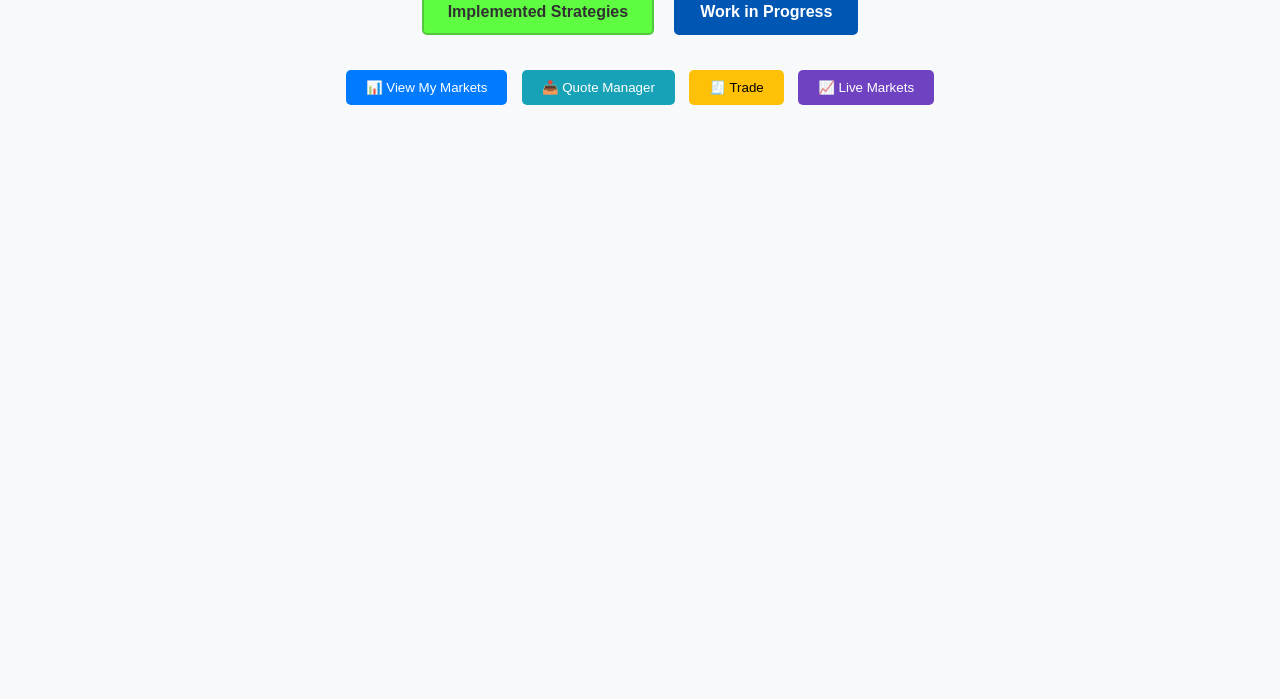
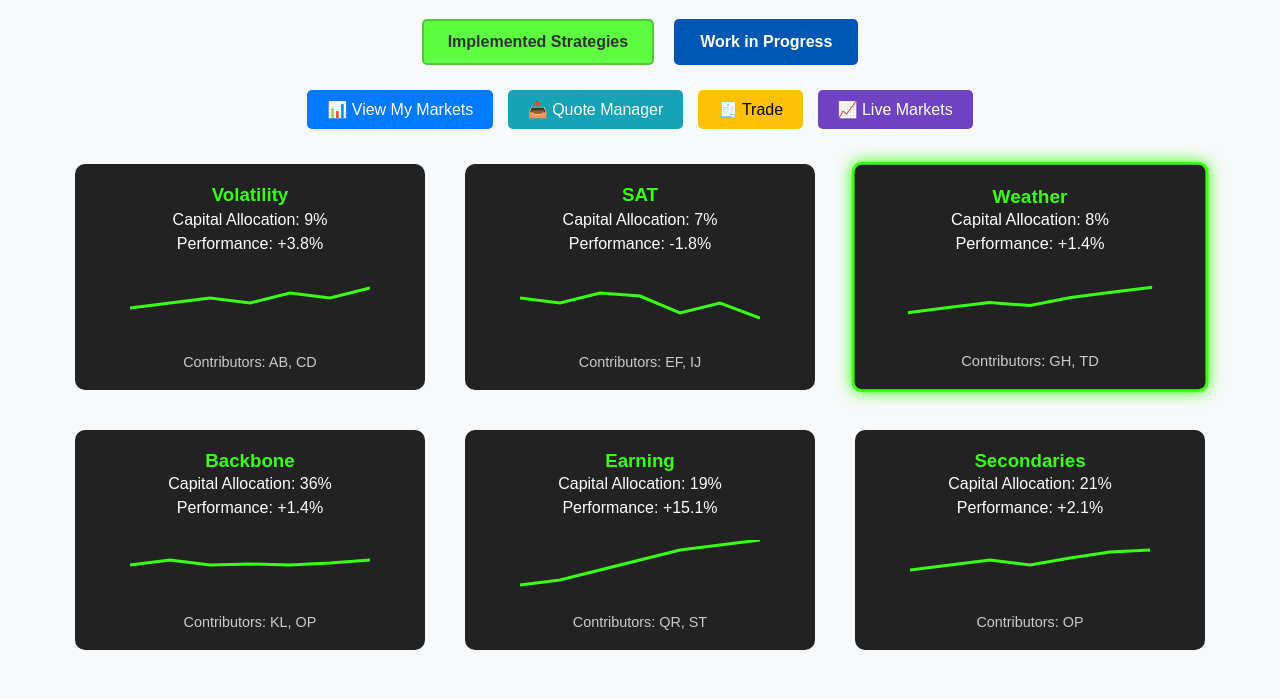
Before and after one commit to TTDEWR/Platform, a plain HTML site: page index.html in a window 1280 px wide. Shown: the part 101-800 px from the top of the page. Drawn offline with Linux system fonts and the light colour scheme.

Commit message:
Update index.html

```diff
--- a/index.html
+++ b/index.html
@@ -18,7 +18,6 @@
       z-index: 1000;
     }
 
-    /* Generic styles for strategy cards */
     .strategy-card {
       position: relative;
       background-color: #222;
@@ -39,8 +38,6 @@
       transform: translateY(-5px);
       box-shadow: 0 8px 20px rgba(0,0,0,0.4);
     }
-
-    /* Active strategy (Weather) styling */
     .strategy-card.active-strategy {
       border: 3px solid #39FF14;
       box-shadow: 0 0 15px #39FF14;
@@ -48,16 +45,13 @@
     }
     .strategy-card.active-strategy:hover {
       transform: translateY(-5px) scale(1.02);
-      box-shadow:
-        0 8px 20px rgba(0,0,0,0.4),
-        0 0 15px #39FF14;
+      box-shadow: 0 8px 20px rgba(0,0,0,0.4), 0 0 15px #39FF14;
     }
 
     .details p {
       margin: 0;
       line-height: 1.5;
     }
-
     .extra-info {
       opacity: 0;
       max-height: 0;
@@ -72,13 +66,24 @@
       opacity: 1 !important;
       max-height: 100px !important;
     }
+    .button-group, .nav-buttons {
+      text-align: center;
+      margin: 20px 0;
+    }
+    .nav-buttons a button {
+      margin: 5px;
+      padding: 10px 20px;
+      border: none;
+      border-radius: 5px;
+      font-size: 16px;
+      cursor: pointer;
+    }
   </style>
 </head>
 <body>
-  <!-- HEADER -->
   <header class="header">
     <div class="header-left" onclick="location.href='index.html';">
-      <img src="logo.png" alt="Logo" style="max-height: 40px; margin-right: 10px;">
+      <img src="logo.png" alt="Logo" style="max-height: 70px; margin-right: 10px;">
       <div class="company-name">Ribot Capital</div>
     </div>
     <div class="header-right">
@@ -86,7 +91,6 @@
     </div>
   </header>
 
-  <!-- USER MENU (SIDE MENU) -->
   <div id="userMenu" class="user-menu">
     <h3>User Info</h3>
     <div class="profile-info">
@@ -100,41 +104,57 @@
     </ul>
   </div>
 
-  <!-- MAIN CONTENT -->
   <main class="section active">
-    <!-- Two big buttons at the top -->
     <div class="button-group">
       <button class="big-button active" disabled>Implemented Strategies</button>
       <button class="big-button" onclick="location.href='wip.html';">Work in Progress</button>
     </div>
 
-    <!-- Add-on Buttons -->
-    <div style="text-align: center; margin-top: 30px;">
-      <a href="markets.html">
-        <button style="margin: 5px; padding: 10px 20px; background: #007bff; color: white; border: none; border-radius: 5px;">
-          📊 View My Markets
-        </button>
-      </a>
-      <a href="quote_manager.html">
-        <button style="margin: 5px; padding: 10px 20px; background: #17a2b8; color: white; border: none; border-radius: 5px;">
-          📥 Quote Manager
-        </button>
-      </a>
-      <a href="trade.html">
-        <button style="margin: 5px; padding: 10px 20px; background: #ffc107; color: black; border: none; border-radius: 5px;">
-          🧾 Trade
-        </button>
-      </a>
-      <a href="live_markets.html">
-        <button style="margin: 5px; padding: 10px 20px; background: #6f42c1; color: white; border: none; border-radius: 5px;">
-          📈 Live Markets
-        </button>
-      </a>
+    <!-- New Navigation Buttons -->
+    <div class="nav-buttons">
+      <a href="markets.html"><button style="background:#007bff;color:white;">📊 View My Markets</button></a>
+      <a href="quote_manager.html"><button style="background:#17a2b8;color:white;">📥 Quote Manager</button></a>
+      <a href="trade.html"><button style="background:#ffc107;color:black;">🧾 Trade</button></a>
+      <a href="live_markets.html"><button style="background:#6f42c1;color:white;">📈 Live Markets</button></a>
     </div>
 
-    <!-- CARD CONTAINER -->
     <div class="card-container" style="display: flex; flex-wrap: wrap; gap: 20px; justify-content: center;">
-      <!-- Strategy cards remain as is -->
+      <div class="strategy-card">
+        <h3>Volatility</h3>
+        <div class="details">Capital Allocation: 9%<br>Performance: +3.8%</div>
+        <div class="svg-chart"><svg width="240" height="50"><path d="M 0,30 L 40,25 L 80,20 L 120,25 L 160,15 L 200,20 L 240,10" fill="none" stroke="#39FF14" stroke-width="3"/></svg></div>
+        <div class="contributors-dashboard">Contributors: AB, CD</div>
+      </div>
+      <div class="strategy-card">
+        <h3>SAT</h3>
+        <div class="details">Capital Allocation: 7%<br>Performance: -1.8%</div>
+        <div class="svg-chart"><svg width="240" height="50"><path d="M 0,20 L 40,25 L 80,15 L 120,18 L 160,35 L 200,25 L 240,40" fill="none" stroke="#39FF14" stroke-width="3"/></svg></div>
+        <div class="contributors-dashboard">Contributors: EF, IJ</div>
+      </div>
+      <div class="strategy-card active-strategy" onclick="location.href='weather.html';">
+        <h3>Weather</h3>
+        <div class="details">Capital Allocation: 8%<br>Performance: +1.4%</div>
+        <div class="svg-chart"><svg width="240" height="50"><path d="M 0,35 L 40,30 L 80,25 L 120,28 L 160,20 L 200,15 L 240,10" fill="none" stroke="#39FF14" stroke-width="3"/></svg></div>
+        <div class="contributors-dashboard">Contributors: GH, TD</div>
+      </div>
+      <div class="strategy-card">
+        <h3>Backbone</h3>
+        <div class="details">Capital Allocation: 36%<br>Performance: +1.4%</div>
+        <div class="svg-chart"><svg width="240" height="50"><path d="M 0,25 L 40,20 L 80,25 L 120,24 L 160,25 L 200,23 L 240,20" fill="none" stroke="#39FF14" stroke-width="3"/></svg></div>
+        <div class="contributors-dashboard">Contributors: KL, OP</div>
+      </div>
+      <div class="strategy-card">
+        <h3>Earning</h3>
+        <div class="details">Capital Allocation: 19%<br>Performance: +15.1%</div>
+        <div class="svg-chart"><svg width="240" height="50"><path d="M 0,45 L 40,40 L 80,30 L 120,20 L 160,10 L 200,5 L 240,0" fill="none" stroke="#39FF14" stroke-width="3"/></svg></div>
+        <div class="contributors-dashboard">Contributors: QR, ST</div>
+      </div>
+      <div class="strategy-card">
+        <h3>Secondaries</h3>
+        <div class="details">Capital Allocation: 21%<br>Performance: +2.1%</div>
+        <div class="svg-chart"><svg width="240" height="50"><path d="M 0,30 L 40,25 L 80,20 L 120,25 L 160,18 L 200,12 L 240,10" fill="none" stroke="#39FF14" stroke-width="3"/></svg></div>
+        <div class="contributors-dashboard">Contributors: OP</div>
+      </div>
     </div>
   </main>
 
```
